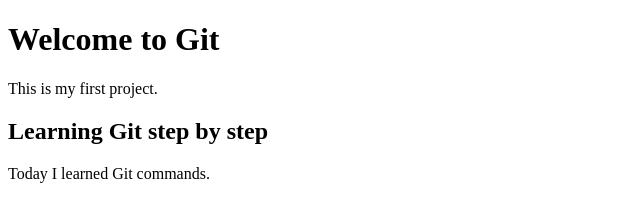
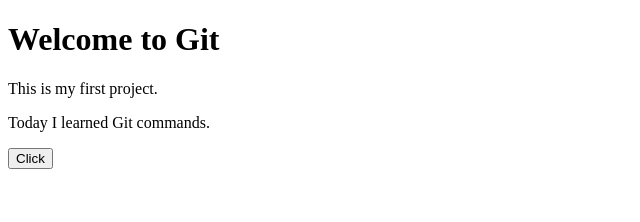
Before and after one commit to RichuExpertzlab/git-practice, a plain HTML site: page index.html in a window 1280 px wide. Shown: the whole page, without its empty margins (0-640 px from the left). Drawn offline with Linux system fonts and the light colour scheme.

Commit message:
initial commit

```diff
--- a/index.html
+++ b/index.html
@@ -6,7 +6,8 @@
 <body>
     <h1>Welcome to Git</h1>
     <p>This is my first project.</p>
-    <h2>Learning Git step by step</h2>
+
     <p>Today I learned Git commands.</p>
+    <button>Click</button>
 </body>
 </html>
```
